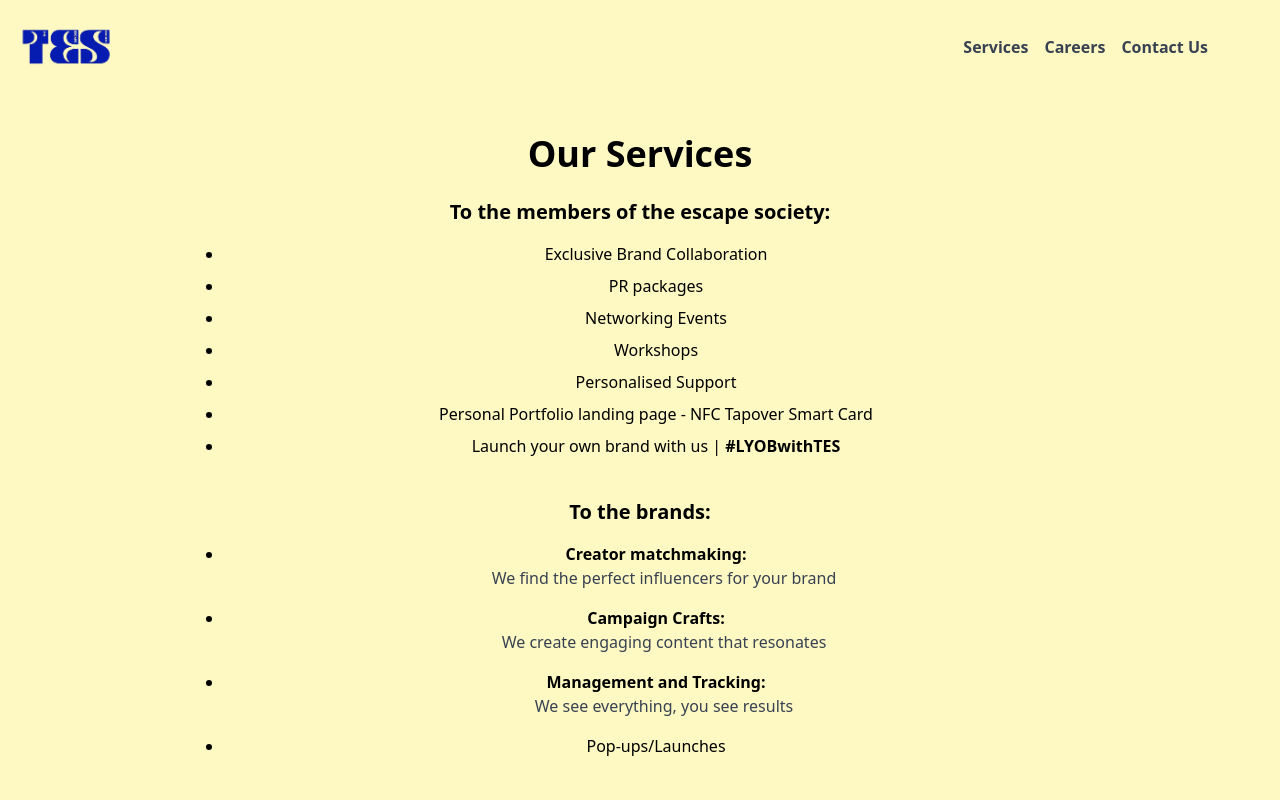
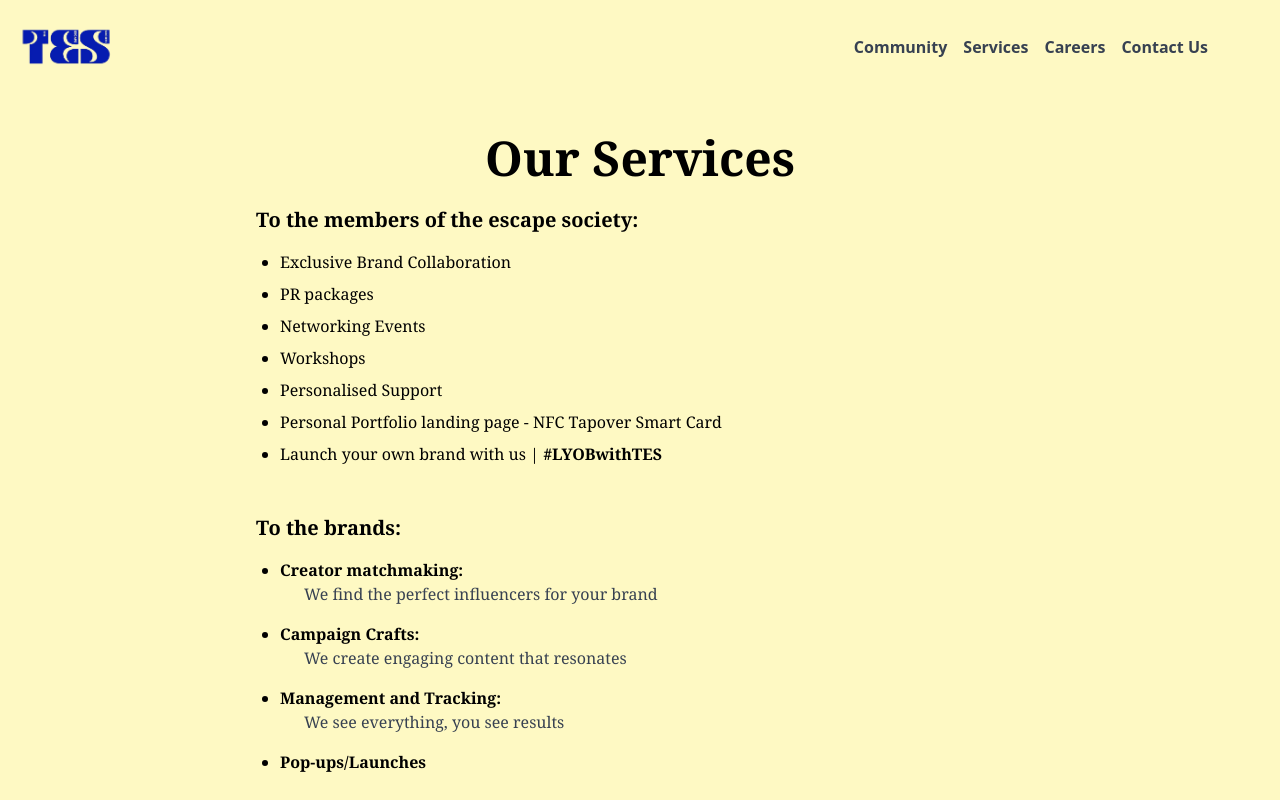
Before and after one commit to Arohance-KV/arohance-task, a React (Create React App) app: page /services in a window 1280 px wide. Shown: the top 800 px of the page. Built offline with nearby package versions, Linux system fonts and the light colour scheme; the HTML template or start-up script is replaced by a standard one.

Commit message:
navlink updated

```diff
--- a/public/index.html
+++ b/public/index.html
@@ -34,7 +34,7 @@
       work correctly both with client-side routing and a non-root public URL.
       Learn how to configure a non-root public URL by running `npm run build`.
     -->
-    <title>React App</title>
+    <title>Arohance</title>
   </head>
   <body>
     <noscript>You need to enable JavaScript to run this app.</noscript>
--- a/src/App.js
+++ b/src/App.js
@@ -25,8 +25,8 @@ function App() {
       <Route path="/services" element={<Services />} />
       <Route path="/career" element={<Careers />} />
       <Route path="/contact" element={<ContactUs />} />
+      <Route path='/community' element={<Community />} />
     </Routes>
-    <Community />
     <Footer />
   </BrowserRouter>
   </div>
--- a/src/Components/Footer.js
+++ b/src/Components/Footer.js
@@ -77,14 +77,14 @@ const Footer = () => {
                 href="https://www.linkedin.com/company/arohance-india/"
                 className="text-gray-700 hover:text-gray-900"
               >
-               <i class="fa-brands fa-linkedin"></i>
+               <i className="fa-brands fa-linkedin"></i>
               </a>
-              <a
+              {/* <a
                 href="https://www.twitter.com"
                 className="text-gray-700 hover:text-gray-900"
               >
                 <i className="fab fa-twitter"></i>
-              </a>
+              </a> */}
               <a
                 href="https://www.instagram.com/arohance/"
                 className="text-gray-700 hover:text-gray-900"
@@ -95,7 +95,7 @@ const Footer = () => {
                 href="https://wa.link/sfq1yw"
                 className="text-gray-700 hover:text-gray-900"
               >
-                <i class="fa-brands fa-whatsapp"></i>
+                <i className="fa-brands fa-whatsapp"></i>
               </a>
             </div>
           </div>
--- a/src/Components/Info.js
+++ b/src/Components/Info.js
@@ -11,9 +11,7 @@ const Info = () => {
         </p>
         <br />
 
-        <img className="w-full m-0 p-0 block" src="images/city_list.png"></img>
-
-        <hr />
+        <img className="w-full m-0 p-0 block" src="images/city_list.png" alt="city-signatures" />
 
 
       </div>
--- a/src/Components/Navbar.js
+++ b/src/Components/Navbar.js
@@ -5,9 +5,15 @@ const Navbar = () => {
   return (
     <>
       <header className="flex justify-between items-center p-4 bg-yellow-100">
-        <img src="images/title-logo.png" alt="logo" width="100" height="200" />
+        <a href="/"><img src="images/title-logo.png" alt="logo" width="100" height="200" /></a>
 
         <nav className="space-x-4 mr-14">
+          <NavLink
+            to="/community"
+            className="text-gray-700 hover:underline font-bold"
+          >
+            Community
+          </NavLink>
           <NavLink
             to="/services"
             className="text-gray-700 hover:underline font-bold"
--- a/src/Components/Services.js
+++ b/src/Components/Services.js
@@ -1,16 +1,15 @@
-import React from 'react'
-import Footer from './Footer';
+import React from 'react';
 
 const Services = () => {
   return (
     <>
-    <div className="bg-yellow-100 text-black font-sans py-10">
-      <div className="max-w-4xl mx-auto">
-        <h1 className="text-4xl font-bold mb-6">Our Services</h1>
+      <div className="bg-yellow-100 text-black font-serif py-10">
+        <div className="max-w-3xl mx-auto text-center">
+          <h1 className="text-5xl font-bold mb-6">Our Services</h1>
 
-        <div className="mb-10">
-          <h2 className="text-xl font-semibold mb-4">To the members of the escape society:</h2>
-          <ul className="list-disc ml-8 space-y-2">
+          <div className="mb-12 text-left">
+            <h2 className="text-xl font-bold mb-4">To the members of the escape society:</h2>
+            <ul className="list-disc space-y-2 ml-6">
               <li>Exclusive Brand Collaboration</li>
               <li>PR packages</li>
               <li>Networking Events</li>
@@ -21,22 +20,22 @@ const Services = () => {
             </ul>
           </div>
 
-        <div>
-          <h2 className="text-xl font-semibold mb-4">To the brands:</h2>
-          <ul className="list-disc ml-8 space-y-4">
+          <div className="text-left">
+            <h2 className="text-xl font-bold mb-4">To the brands:</h2>
+            <ul className="list-disc space-y-4 ml-6">
               <li>
                 <span className="font-bold">Creator matchmaking:</span>
-              <p className="ml-4 text-gray-700">We find the perfect influencers for your brand</p>
+                <p className="ml-6 text-gray-700">We find the perfect influencers for your brand</p>
               </li>
               <li>
                 <span className="font-bold">Campaign Crafts:</span>
-              <p className="ml-4 text-gray-700">We create engaging content that resonates</p>
+                <p className="ml-6 text-gray-700">We create engaging content that resonates</p>
               </li>
               <li>
                 <span className="font-bold">Management and Tracking:</span>
-              <p className="ml-4 text-gray-700">We see everything, you see results</p>
+                <p className="ml-6 text-gray-700">We see everything, you see results</p>
               </li>
-            <li>Pop-ups/Launches</li>
+              <li className="font-bold">Pop-ups/Launches</li>
             </ul>
           </div>
         </div>
```
Lines whose indentation alone changed are shown as unchanged.
